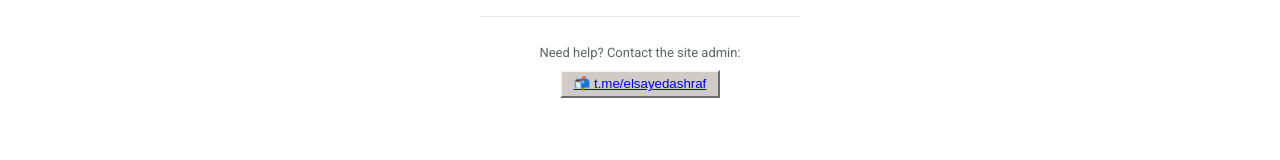
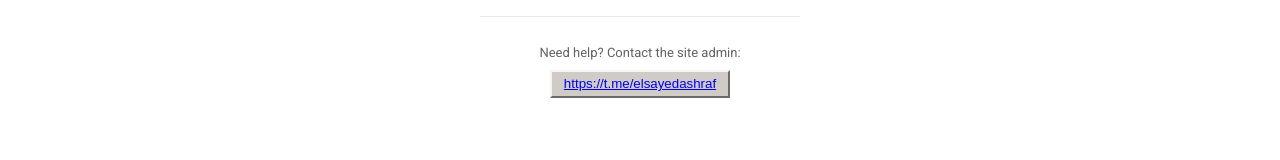
Before and after one commit to SAyed12332/SAyed, a plain HTML site: page index.html in a window 1280 px wide. Shown: the part 547-707 px from the top of the page. Drawn offline with Linux system fonts and the light colour scheme.

Commit message:
Update index.html

```diff
--- a/index.html
+++ b/index.html
@@ -283,7 +283,7 @@
     <div class="tg-section">
       <p>Need help? Contact the site admin:</p>
       <a href="https://t.me/elsayedashraf" target="_blank" class="html-btn">
-        📬 t.me/elsayedashraf
+         https://t.me/elsayedashraf
       </a>
     </div>
 
```
